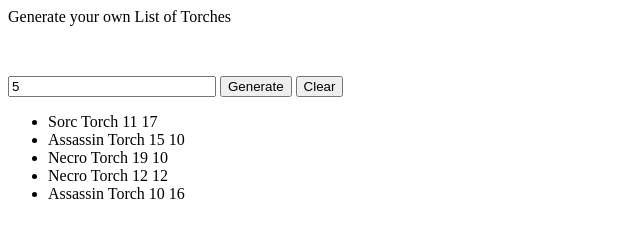
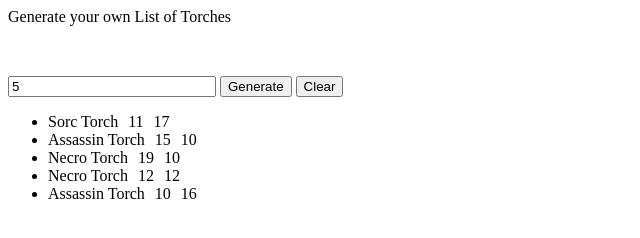
Before and after one commit to MBeckers/torch-generator, a plain HTML site: page index.html in a window 1280 px wide. Both pictures are taken after typing "5" into the empty fields and a click on the button "Generate". Shown: the whole page, without its empty margins (0-640 px from the left). Drawn offline with Linux system fonts and the light colour scheme.

Commit message:
pushed current state

```diff
--- a/calculations.js
+++ b/calculations.js
@@ -45,10 +45,48 @@ function render() {
     torches.forEach(torch => {
         var li = document.createElement("li");
         li.appendChild(
-            document.createTextNode(
-                torch.type + ' ' + torch.attribute + ' ' + torch.resistance
-            )
+            renderSingleTorch(torch)
         );
         ul.appendChild(li);
     });
 }
+
+function renderSingleTorch(torch) {
+    var div = document.createElement("div");
+    div.className += " torches";
+    var div1 = document.createElement("div");
+    div1.className += " torch";
+    var span1 = document.createElement("span");
+    span1.appendChild(
+        document.createTextNode(
+            torch.type
+        )
+    );
+    div1.appendChild(span1)
+
+    var div2 = document.createElement("div");
+    div2.className += " torch";
+    var span2 = document.createElement("span");
+    span2.appendChild(
+        document.createTextNode(
+          torch.attribute
+        )
+    );
+    div2.appendChild(span2)
+
+    var div3 = document.createElement("div");
+    div3.className += " torch";
+    var span3 = document.createElement("span");
+    span3.appendChild(
+        document.createTextNode(
+            torch.resistance
+        )
+    );
+    div3.appendChild(span3)
+
+    div.appendChild(div1);
+    div.appendChild(div2);
+    div.appendChild(div3);
+
+    return div;
+}
--- a/styles.css
+++ b/styles.css
@@ -4,3 +4,13 @@ button {
 input {
     width: 200px;
 }
+.torches {
+    display: flex;
+    flex-direction: row;
+}
+.torch {
+    padding-right: 10px;
+    .name {
+        width: 80px;
+    }
+}
```
